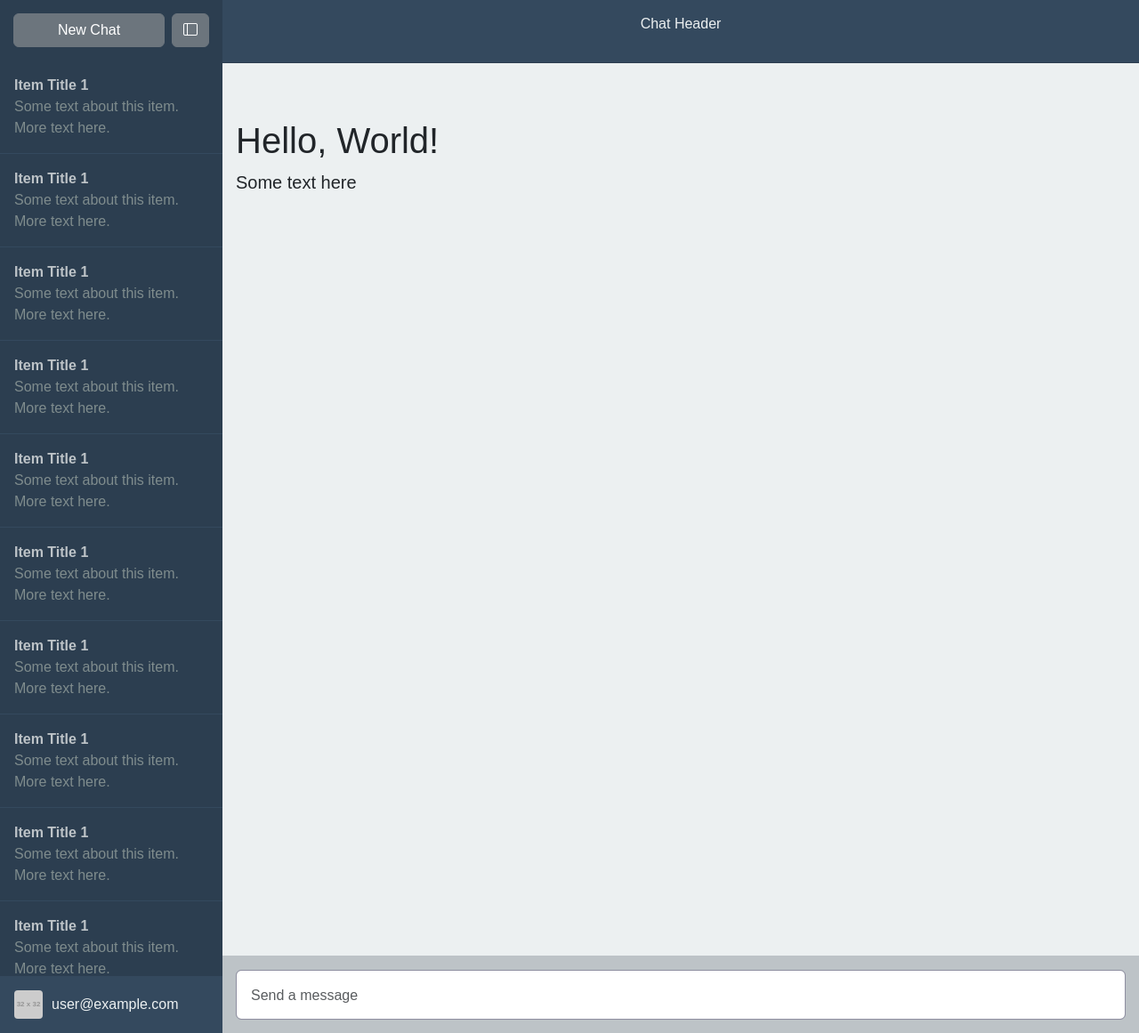
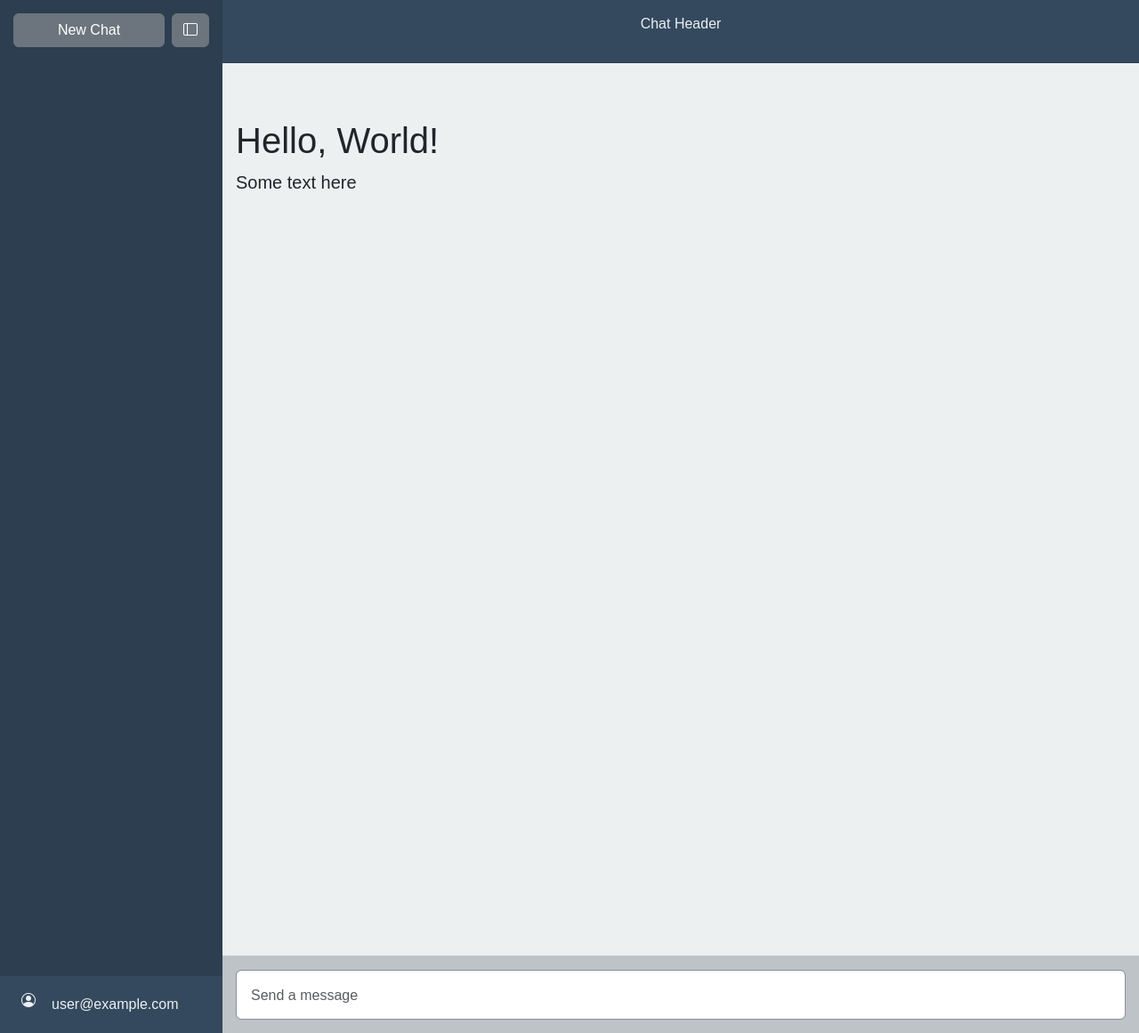
Before and after one commit to sergeyklay/promptly, a Flask app: page / in a window 1280 px wide. Shown: the whole page at 89% size. Run offline with Flask 3, Linux system fonts and the light colour scheme; grey boxes labelled with a size stand in for pictures from a placeholder-image service; some libraries are stand-ins or nearby versions.

Commit message:
Code cleanup

```diff
--- a/promptly/templates/layout/sidebar.html
+++ b/promptly/templates/layout/sidebar.html
@@ -8,75 +8,18 @@
 </div>
 
 <div id="sidebar-items">
-  <a href="#" class="sidebar-item">
+  <!-- Usage: -->
+  <!-- a href="#" class="sidebar-item">
     <div class="sidebar-item-title">Item Title 1</div>
     <div class="sidebar-item-text">
       Some text about this item. More text here.
     </div>
-  </a>
-  <a href="#" class="sidebar-item">
-    <div class="sidebar-item-title">Item Title 1</div>
-    <div class="sidebar-item-text">
-      Some text about this item. More text here.
-    </div>
-  </a>
-  <a href="#" class="sidebar-item">
-    <div class="sidebar-item-title">Item Title 1</div>
-    <div class="sidebar-item-text">
-      Some text about this item. More text here.
-    </div>
-  </a>
-  <a href="#" class="sidebar-item">
-    <div class="sidebar-item-title">Item Title 1</div>
-    <div class="sidebar-item-text">
-      Some text about this item. More text here.
-    </div>
-  </a>
-  <a href="#" class="sidebar-item">
-    <div class="sidebar-item-title">Item Title 1</div>
-    <div class="sidebar-item-text">
-      Some text about this item. More text here.
-    </div>
-  </a>
-  <a href="#" class="sidebar-item">
-    <div class="sidebar-item-title">Item Title 1</div>
-    <div class="sidebar-item-text">
-      Some text about this item. More text here.
-    </div>
-  </a>
-  <a href="#" class="sidebar-item">
-    <div class="sidebar-item-title">Item Title 1</div>
-    <div class="sidebar-item-text">
-      Some text about this item. More text here.
-    </div>
-  </a>
-  <a href="#" class="sidebar-item">
-    <div class="sidebar-item-title">Item Title 1</div>
-    <div class="sidebar-item-text">
-      Some text about this item. More text here.
-    </div>
-  </a>
-  <a href="#" class="sidebar-item">
-    <div class="sidebar-item-title">Item Title 1</div>
-    <div class="sidebar-item-text">
-      Some text about this item. More text here.
-    </div>
-  </a>
-  <a href="#" class="sidebar-item">
-    <div class="sidebar-item-title">Item Title 1</div>
-    <div class="sidebar-item-text">
-      Some text about this item. More text here.
-    </div>
-  </a>
+  </a -->
 </div>
 
 <div id="user-info">
-  <img id="user-avatar"
-       src="https://placehold.jp/32x32.png"
-       loading="lazy"
-       decoding="async"
-       alt="User Avatar"
-       width="32"
-       height="32">
+  <div id="user-avatar">
+    <i class="bi bi-person-circle"></i>
+  </div>
   <div id="user-email">user@example.com</div>
 </div>
```
